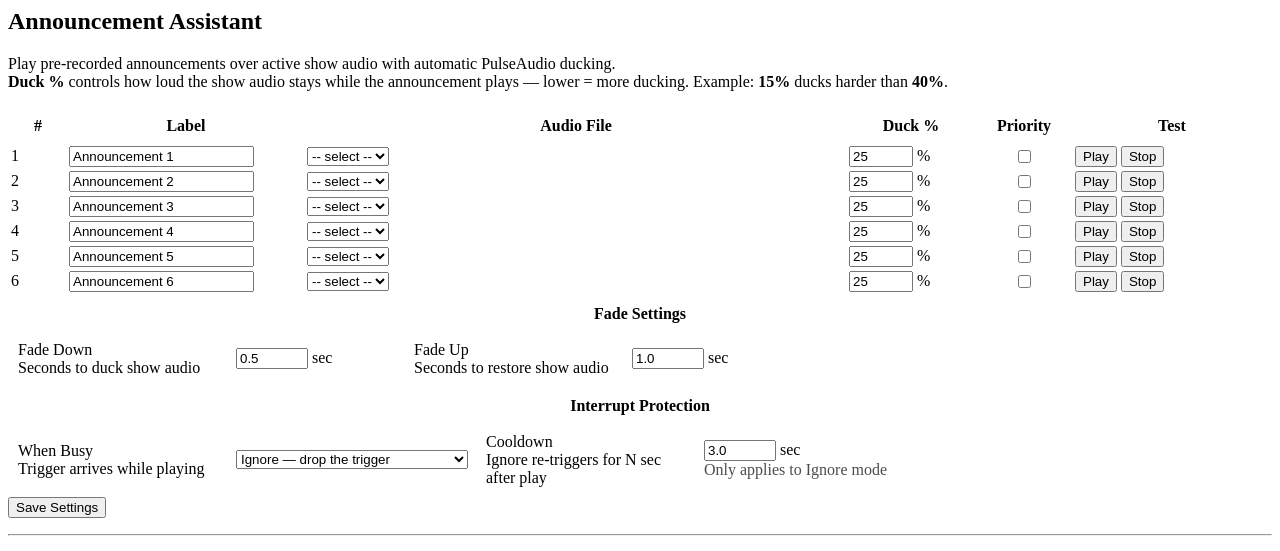
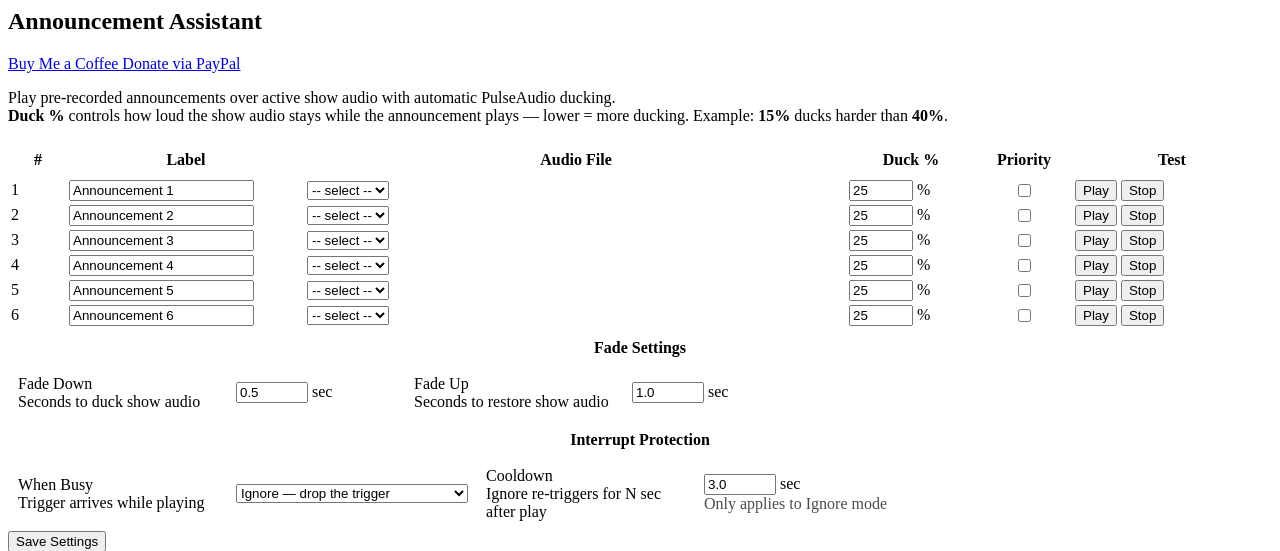
Before and after one commit to focusedonsound/fpp-AnnouncementAssistant, a PHP site: page / in a window 1280 px wide. Shown: the top 551 px of the page. Run offline with PHP 8.4, Linux system fonts and the light colour scheme.

Commit message:
Add Buy Me a Coffee and PayPal donation buttons
Donation links displayed top-right of the plugin header, inline with
the plugin title using d-flex justify-content-between. Uses btn-outline-light
to match FPP UI style. Opens in new tab with noopener noreferrer.

```diff
--- a/www/index.php
+++ b/www/index.php
@@ -58,7 +58,21 @@ $buttons = $cfg["buttons"];
 $audioFiles = listAudio("/home/fpp/media/music");
 ?>
 
-<h2><i class="fas fa-fw fa-bullhorn"></i> Announcement Assistant</h2>
+<div class="d-flex justify-content-between align-items-center mb-2">
+  <h2 class="mb-0"><i class="fas fa-fw fa-bullhorn"></i> Announcement Assistant</h2>
+  <div class="d-flex gap-2">
+    <a href="https://buymeacoffee.com/jm9pwtesct"
+       target="_blank" rel="noopener noreferrer"
+       class="buttons btn-outline-light">
+      <i class="fas fa-fw fa-mug-hot"></i> Buy Me a Coffee
+    </a>
+    <a href="https://paypal.me/NScilingo"
+       target="_blank" rel="noopener noreferrer"
+       class="buttons btn-outline-light">
+      <i class="fab fa-fw fa-paypal"></i> Donate via PayPal
+    </a>
+  </div>
+</div>
 <p class="text-muted">
   Play pre-recorded announcements over active show audio with automatic PulseAudio ducking.<br>
   <strong>Duck %</strong> controls how loud the show audio stays while the announcement plays &mdash;
```
